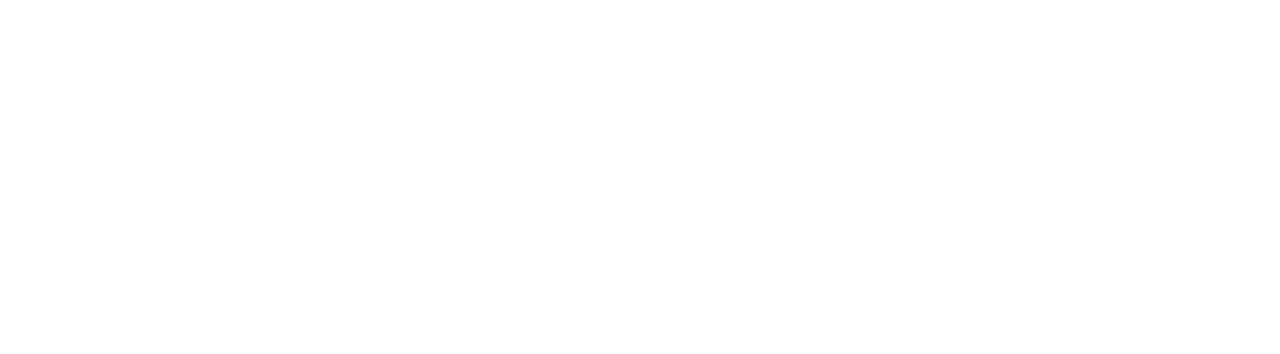
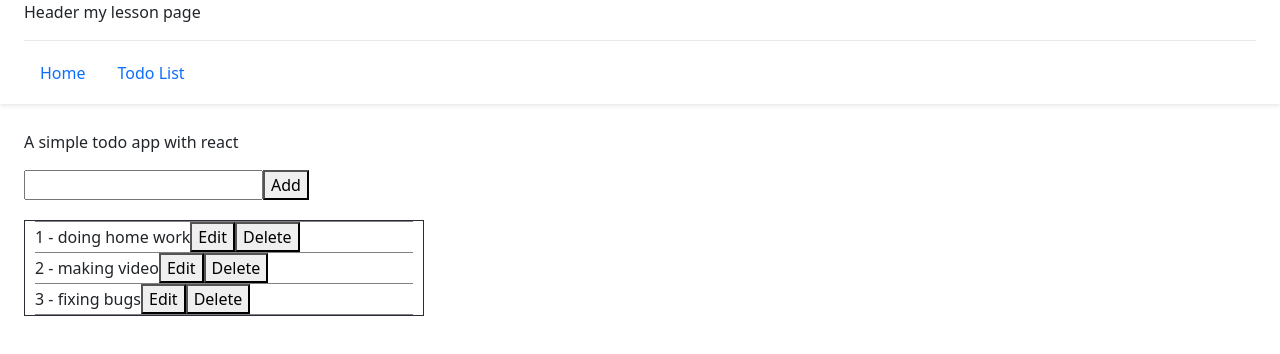
Before and after one commit to byline2009/react-tut-office, a React (Create React App) app: page /todos in a window 1280 px wide. Before the commit this address had no page. Shown: the top 354 px of the page. Built offline with nearby package versions, Linux system fonts and the light colour scheme.

Commit message:
update layout

```diff
--- a/package.json
+++ b/package.json
@@ -7,6 +7,7 @@
     "@testing-library/react": "^13.4.0",
     "@testing-library/user-event": "^13.5.0",
     "bootstrap": "^5.3.1",
+    "@types/react": "^16.8.7",
     "react": "^18.2.0",
     "react-bootstrap": "^2.8.0",
     "react-dom": "^18.2.0",
@@ -39,6 +40,6 @@
   },
   "devDependencies": {
     "react-router-dom": "^6.15.0",
-    "sass": "^1.66.1"
+    "sass": "~1.64.2"
   }
 }
--- a/src/components/App.js
+++ b/src/components/App.js
@@ -5,6 +5,7 @@
 import Home from "../pages/Home";
 import Blog from "../pages/Blog";
 import Author from "../pages/Author";
+import Todo from "../pages/Todos";
 class App extends Component {
   render() {
     return (
@@ -16,6 +17,7 @@
               <Route path="home" element={<Home />}></Route>
               <Route path="blog" element={<Blog />}></Route>
               <Route path="author" element={<Author />}></Route>
+              <Route path="todos" element={<Todo></Todo>}></Route>
             </Route>
           </Routes>
         </BrowserRouter>
--- a/src/components/header/Header.jsx
+++ b/src/components/header/Header.jsx
@@ -1,9 +1,11 @@
 import React from "react";
 import { Link } from "react-router-dom";
+import Nav from "react-bootstrap/Nav";
 
 const menuItems = [
   { link: "home", name: "Home" },
   { link: "blog", name: "Blog" },
+  { link: "todos", name: "To do List" },
 ];
 
 const Header = () => {
@@ -11,18 +13,18 @@
     <div className="header">
       <p className="title">Header my lesson page</p>
       <div className="header-bottom">
-        <div className="navigation">
-          <div className="nav-item" key="home">
-            <Link to="home">
+        <Nav>
+          <Nav.Item>
+            <Link to="home" className="nav-link">
               <span>Home</span>
             </Link>
-          </div>
-          <div className="nav-item" key="blog">
-            <Link to="blog">
-              <span>Blog</span>
+          </Nav.Item>
+          <Nav.Item>
+            <Link to="todos" className="nav-link">
+              <span>Todo List</span>
             </Link>
-          </div>
-        </div>
+          </Nav.Item>
+        </Nav>
       </div>
     </div>
   );
--- /dev/null
+++ b/src/pages/Todos.jsx
@@ -0,0 +1,55 @@
+import React, { useState } from "react";
+
+const Todo = () => {
+  const [todos, setListTodo] = useState([
+    { id: "todo1", title: "doing home work" },
+    { id: "todo2", title: "making video" },
+    { id: "todo3", title: "fixing bugs" },
+  ]);
+  const [title, setTitle] = useState("");
+
+  const handleAddTodo = (todo) => {
+    setListTodo([...todos, todo]);
+  };
+  return (
+    <div className="todos">
+      <p>A simple todo app with react</p>
+      <div className="list-todo-container">
+        <div className="add-todo">
+          <input
+            type="text"
+            value={title}
+            onChange={(e) => {
+              setTitle(e.target.value);
+            }}
+          />
+          <button
+            type="button"
+            onClick={() => {
+              const todo = { id: Math.random().toString, title: title };
+              handleAddTodo(todo);
+            }}
+          >
+            Add
+          </button>
+        </div>
+        <div className="list-todo-content">
+          {todos.map((item, index) => {
+            return (
+              <div className="todo-child" key={index}>
+                <span>
+                  {" "}
+                  {index + 1} - {item.title}
+                </span>
+                <button>Edit</button>
+                <button>Delete</button>
+              </div>
+            );
+          })}
+        </div>
+      </div>
+    </div>
+  );
+};
+
+export default Todo;
--- a/src/styles/components/header/header.scss
+++ b/src/styles/components/header/header.scss
@@ -14,55 +14,5 @@
     align-items: center;
     height: 64px;
     border-top: 1px solid #eaeaea;
-    .navigation {
-      display: flex;
-      .nav-item {
-        transition: all 0.3s;
-        position: relative;
-        > a {
-          font-size: $body;
-          line-height: $lh-body;
-          text-decoration: none;
-          position: relative;
-          transition: all 0.3s;
-          &::after {
-            content: "";
-            position: absolute;
-            left: 0;
-            bottom: -22px;
-            width: 100%;
-            height: 2px;
-            background: $primary-base;
-            opacity: 0;
-          }
-          i {
-            font-size: 14px;
-            margin-left: 5px;
-            position: relative;
-            top: 1px;
-          }
-        }
-        & + .nav-item {
-          margin-left: 40px;
-          @media (max-width: 960px) {
-            margin-left: 20px;
-          }
-        }
-        &:hover {
-          border-bottom-color: $primary-base;
-          background-color: rgba(255, 255, 255, 0.25);
-          color: $primary-base;
-          text-decoration: none;
-        }
-        &.active {
-          color: $primary-base;
-          text-decoration: none;
-          font-weight: 600;
-          &::after {
-            opacity: 1;
-          }
-        }
-      }
-    }
   }
 }
--- a/src/styles/global.scss
+++ b/src/styles/global.scss
@@ -1,5 +1,6 @@
 @import "variables";
 @import "./components/header/header";
+@import "./pages/todos";
 @import "~bootstrap/scss/bootstrap";
 
 html,
--- /dev/null
+++ b/src/styles/pages/todos.scss
@@ -0,0 +1,15 @@
+.todos {
+  .list-todo-content {
+    margin-top: 20px;
+    width: 400px;
+    border: 1px solid #282c34;
+    .todo-child {
+      border-bottom: 1px solid grey;
+      margin: 0 10px;
+
+      &:first-child {
+        border-top: 1px solid grey;
+      }
+    }
+  }
+}
```
Also changed, not shown: 1 other file (tests, documents, lock files or other folders).
